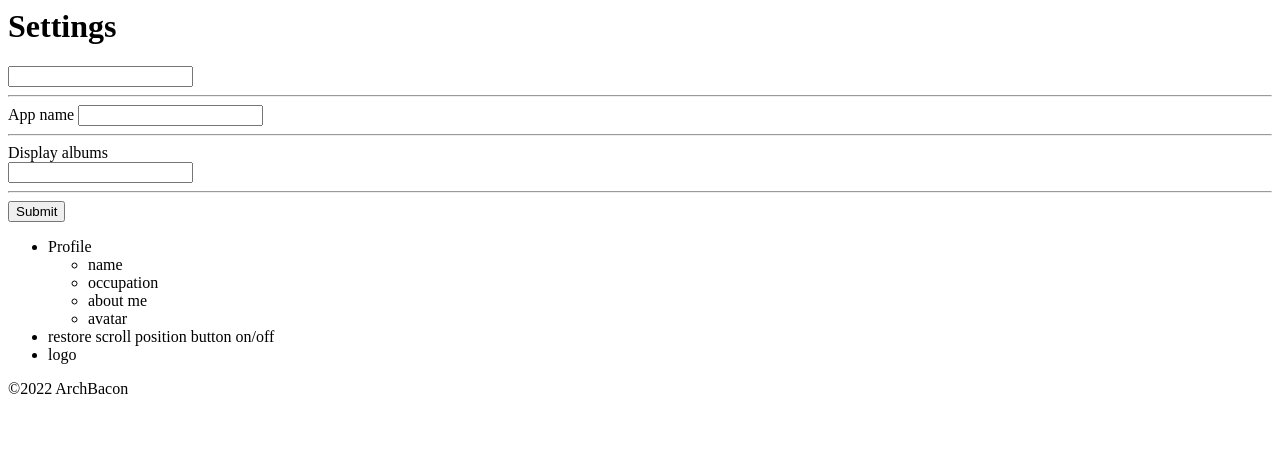
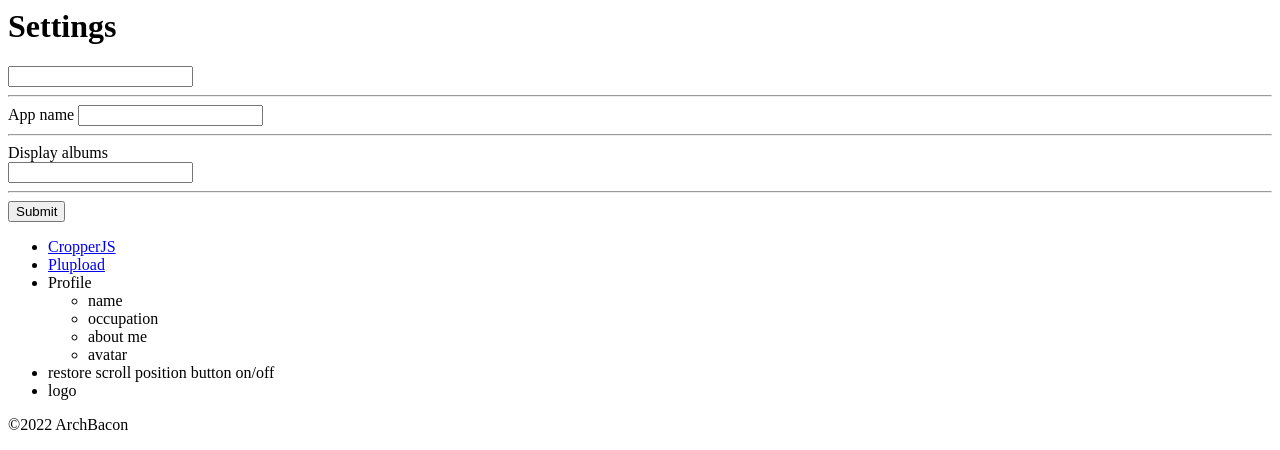
Before and after one commit to ArchBacon/Photo-Portfolio, a Symfony app: template templates/settings/index.html.twig in a window 1280 px wide. Shown: the part 854-1304 px from the top of the page. Before the commit the page ends 1248 px from the top, so only its background shows below. Run offline with Twig, Linux system fonts and the light colour scheme; the template is opened without the code that fills it, so the values that code supplies are empty; form fields are guessed from the names that the template uses; some libraries are stand-ins or nearby versions.

Commit message:
Added links for file upload and cropping

```diff
--- a/templates/settings/index.html.twig
+++ b/templates/settings/index.html.twig
@@ -61,6 +61,8 @@
         </div>
 
         <ul class="list-disc list-inside">
+            <li><a href="https://github.com/fengyuanchen/cropperjs" target="_blank" class="text-blue-900 hover:underline">CropperJS</a></li>
+            <li><a href="https://www.plupload.com/" target="_blank" class="text-blue-900 hover:underline">Plupload</a></li>
             <li>Profile</li>
             <ul class="list-disc list-inside pl-5">
                 <li>name</li>
```
